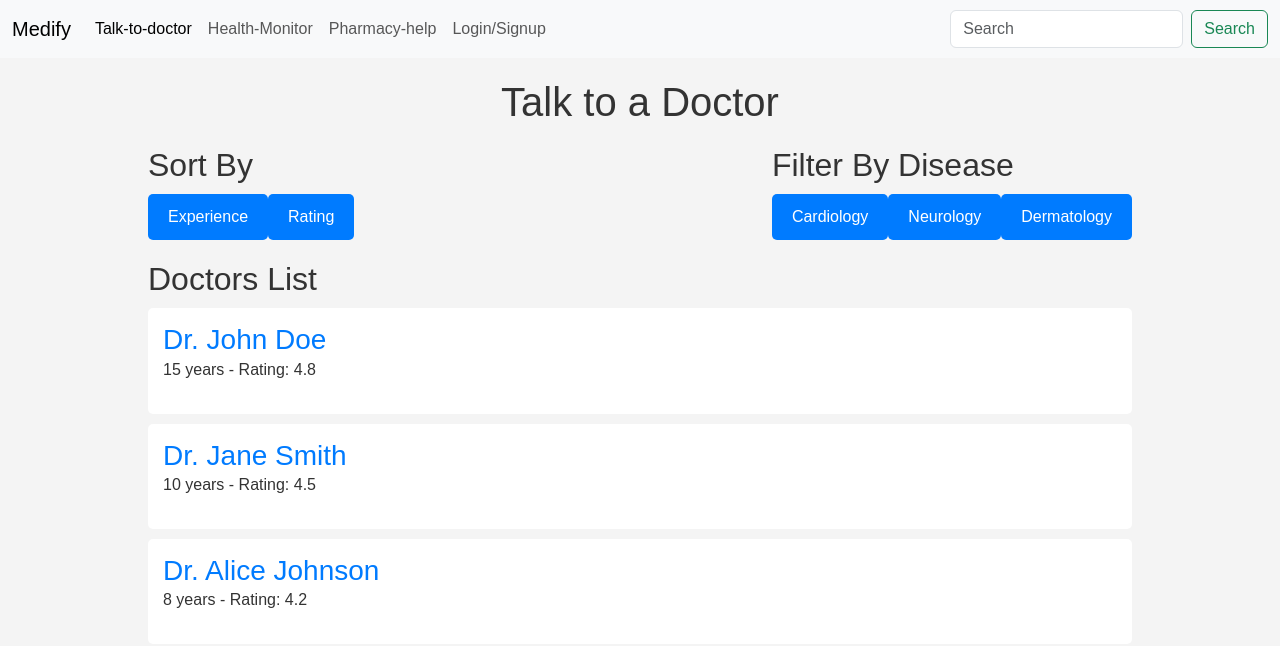
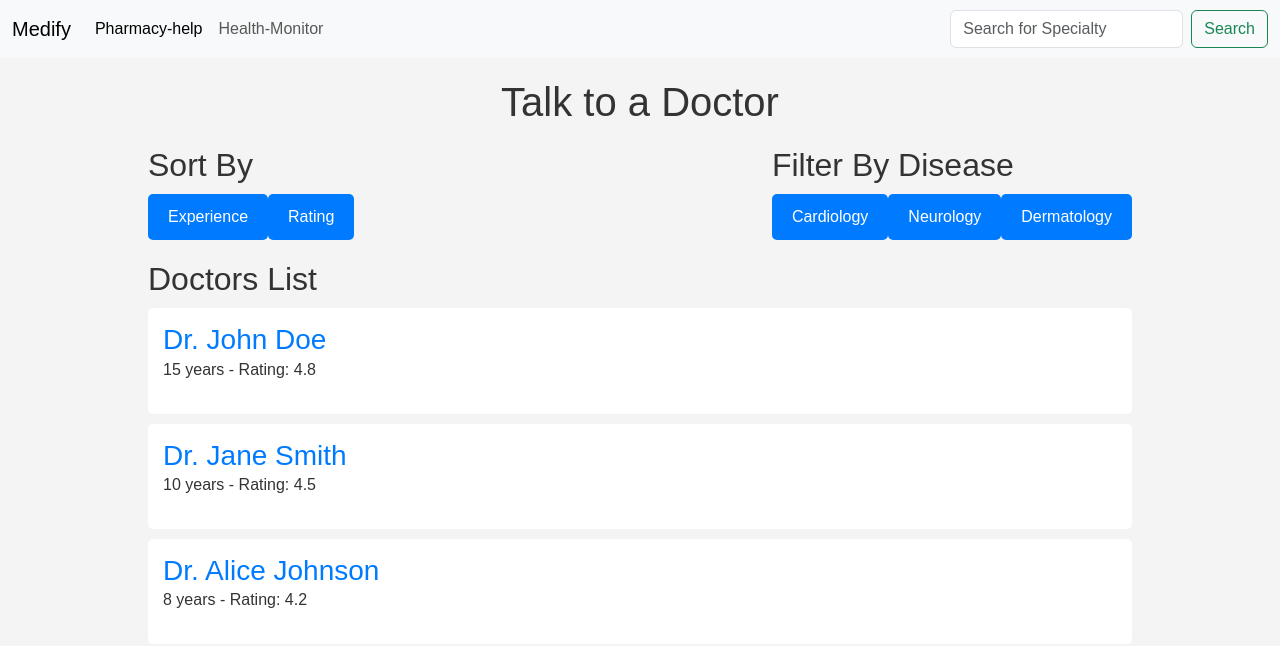
Before and after one commit to CHIRANJEET12/SMART_HOSTLE_SYSTEM, a React (Vite) app in the folder client/: page /TalkDoc in a window 1280 px wide. Shown: the top 646 px of the page. Built offline with nearby package versions, Linux system fonts and the light colour scheme.

Commit message:
search component done

```diff
--- a/client/src/App.jsx
+++ b/client/src/App.jsx
@@ -10,7 +10,6 @@ function App() {
   return (
     <>
     <Router>
-    <Navbar/>
       <Routes>
         <Route exact path="/" element={<Home/>}></Route>
         <Route path="/TalkDoc" element={<TalkDoc/>}></Route>
--- a/client/src/components/Home.jsx
+++ b/client/src/components/Home.jsx
@@ -1,9 +1,11 @@
 import React from 'react';
 import './Home.css';
+import Navbar from './Navbar';
 
 export const Home = () => {
   return (
     <div className="home-container">
+      <Navbar/>
       <header className="hero-section">
         <h1>Your Health Our Priority</h1>
         <p>Expert consultations and care at your fingertips</p>
--- a/client/src/components/Navbar.css
+++ /dev/null
@@ -1,3 +0,0 @@
-.btn-wide {
-    width: 150px;
-  }
--- a/client/src/components/Navbar.jsx
+++ b/client/src/components/Navbar.jsx
@@ -1,5 +1,4 @@
 import React from 'react';
-import "./Navbar.css";
 
 function Navbar() {
   return (
@@ -32,15 +31,9 @@ function Navbar() {
               <a className="nav-link" href="#">Login/Signup</a>
             </li>
           </ul>
-          <form className="d-flex" role="search">
-            <input
-              className="form-control me-2"
-              type="search"
-              placeholder="Search"
-              aria-label="Search"
-            />
-            <button className="btn btn-outline-success" type="submit">Search</button>
-          </form>
+
+          {/* login icon */}
+
         </div>
       </div>
     </nav>
--- /dev/null
+++ b/client/src/components/Navbar1.jsx
@@ -0,0 +1,33 @@
+import React from 'react'
+
+export const Navbar1 = ({onSearch}) => {
+  return (
+    <div><nav className="navbar navbar-expand-lg bg-body-tertiary">
+    <div className="container-fluid">
+      <a className="navbar-brand" href="/">Medify</a>
+      <button className="navbar-toggler" type="button" data-bs-toggle="collapse" data-bs-target="#navbarSupportedContent" aria-controls="navbarSupportedContent" aria-expanded="false" aria-label="Toggle navigation">
+        <span className="navbar-toggler-icon"></span>
+      </button>
+      <div className="collapse navbar-collapse" id="navbarSupportedContent">
+        <ul className="navbar-nav me-auto mb-2 mb-lg-0">
+          <li className="nav-item">
+            <a className="nav-link active" aria-current="page" href="#">Pharmacy-help</a>
+          </li>
+          <li className="nav-item">
+            <a className="nav-link" href="#">Health-Monitor</a>
+          </li>
+
+
+        </ul>
+        <form className="d-flex" role="search"
+        onSubmit={(e)=>{e.preventDefault();
+            onSearch(e.target.elements.search.value);
+            }}>
+          <input className="form-control me-2" type="search" name="search" placeholder="Search for Specialty" aria-label="Search"/>
+          <button className="btn btn-outline-success" type="submit">Search</button>
+        </form>
+      </div>
+    </div>
+  </nav></div>
+  )
+}
--- a/client/src/components/TalkDoc.jsx
+++ b/client/src/components/TalkDoc.jsx
@@ -1,5 +1,6 @@
 import React, { useState } from 'react';
-import "./TalkDoc.css"
+import "./TalkDoc.css";
+import { Navbar1 } from './Navbar1';
 import { useNavigate } from 'react-router-dom';
 
 // Sample doctor data
@@ -14,21 +15,26 @@ export const TalkDoc = () => {
     const [sortedDoctors, setSortedDoctors] = useState(doctors);
     const navigate = useNavigate();
 
-    const handleSort = (criteria)=>{
-        const sorted = [...sortedDoctors].sort((a,b)=>b[criteria]-a[criteria]);
+    const handleSort = (criteria) => {
+        const sorted = [...sortedDoctors].sort((a, b) => b[criteria] - a[criteria]);
         setSortedDoctors(sorted);
-    }
+    };
 
-    const handleFilter = (specialty)=>{
-        const filter = doctors.filter(doctor=>doctor.specialty===specialty);
-        setSortedDoctors(filter);
-    }
-    const handleDoctorClick=(docId)=>{
+    const handleSearch = (searchTerm) => {
+        const filtered = doctors.filter(doctor =>
+            doctor.name.toLowerCase().includes(searchTerm.toLowerCase()) ||
+            doctor.specialty.toLowerCase().includes(searchTerm.toLowerCase())
+        );
+        setSortedDoctors(filtered);
+    };
+
+    const handleDoctorClick = (docId) => {
         navigate(`/doctor/${docId}`);
-    }
-
+    };
 
     return (
+      <>
+        <Navbar1 onSearch={handleSearch} />
         <div className="container">
           <div className="talkdoc-header">
             <h1>Talk to a Doctor</h1>
@@ -42,9 +48,9 @@ export const TalkDoc = () => {
             </div>
             <div>
               <h2>Filter By Disease</h2>
-            <button onClick={() => handleFilter('Cardiology')}>Cardiology</button>
-            <button onClick={() => handleFilter('Neurology')}>Neurology</button>
-            <button onClick={() => handleFilter('Dermatology')}>Dermatology</button>
+              <button onClick={() => handleSearch('Cardiology')}>Cardiology</button>
+              <button onClick={() => handleSearch('Neurology')}>Neurology</button>
+              <button onClick={() => handleSearch('Dermatology')}>Dermatology</button>
             </div>
           </div>
 
@@ -60,5 +66,6 @@ export const TalkDoc = () => {
             </ul>
           </div>
         </div>
+      </>
     );
 };
```
Lines whose indentation alone changed are shown as unchanged.
